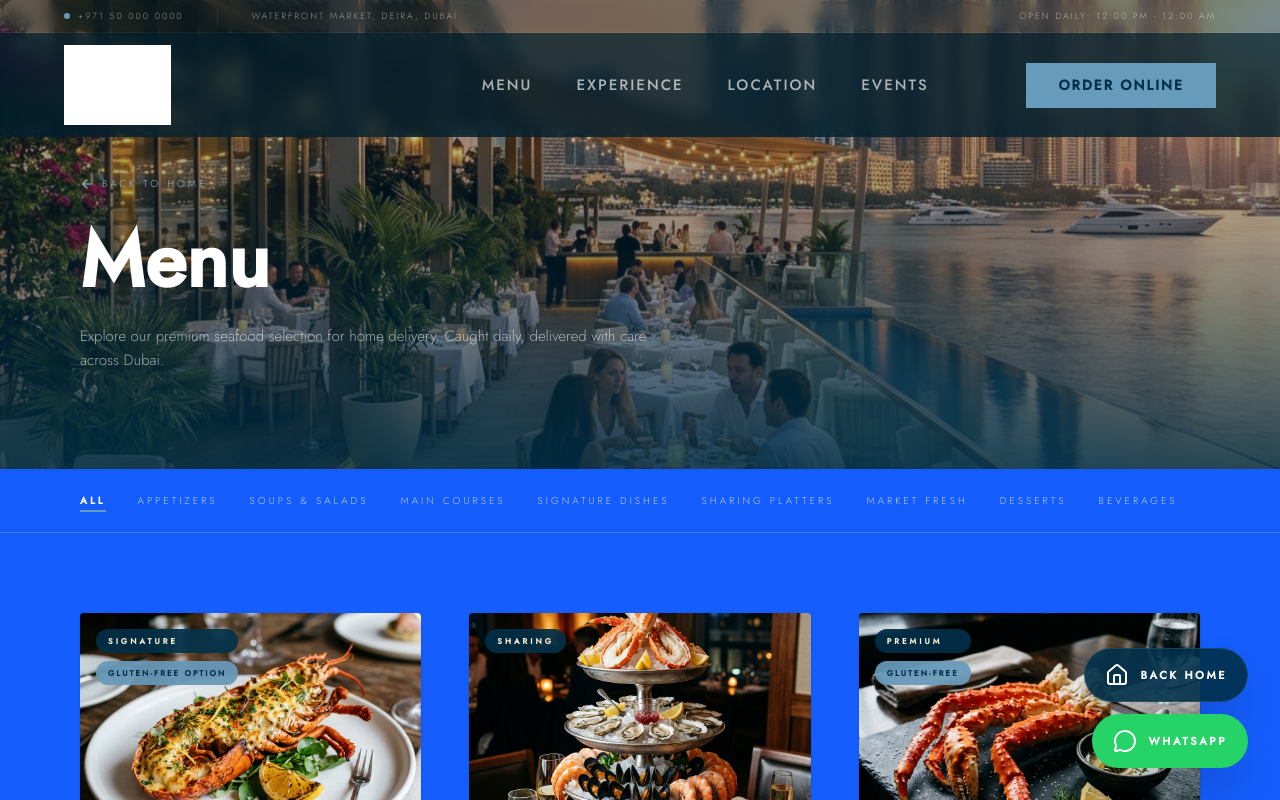
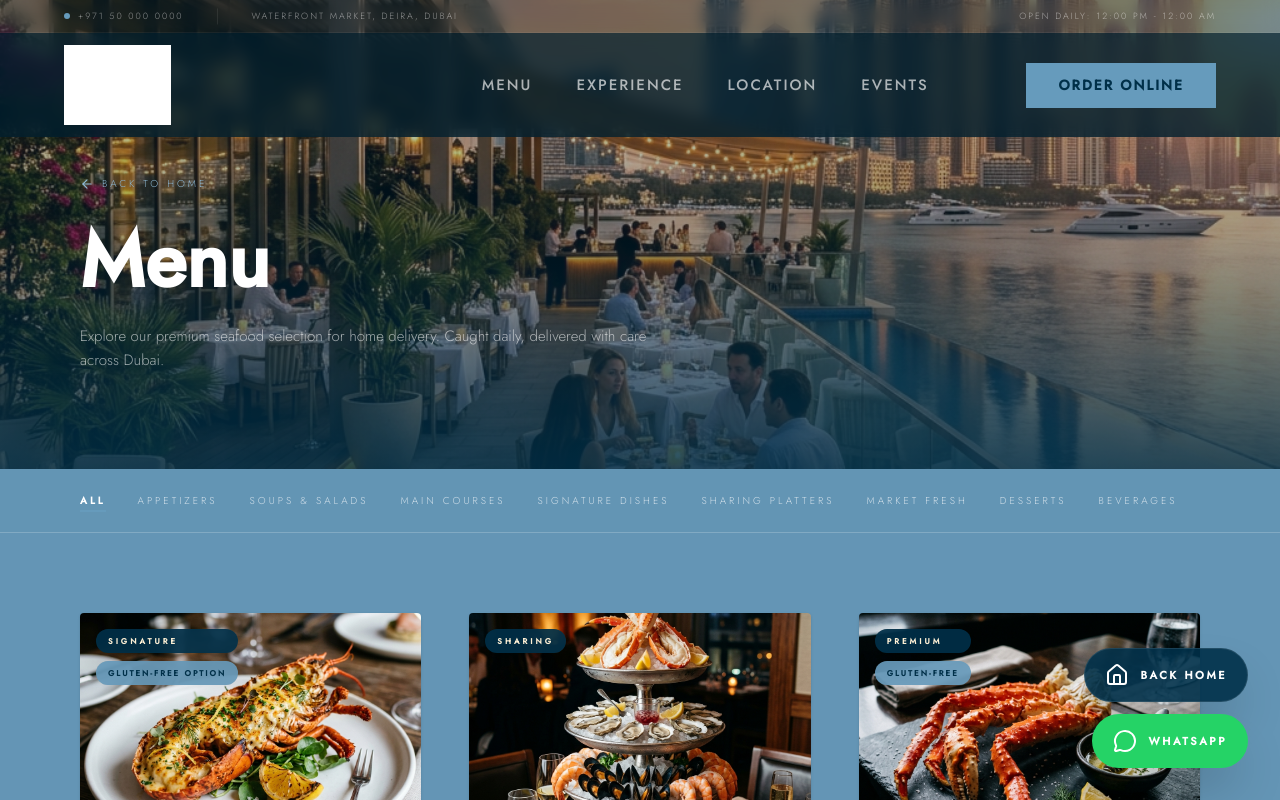
Before and after one commit to Fazilfazi991/boatweb, a Next.js app: page /menu in a window 1280 px wide. Shown: the top 800 px of the page. Built offline with nearby package versions, Linux system fonts and the light colour scheme; grey boxes are pictures that could not be loaded.

Commit message:
Update menu page background to specific blue color

```diff
--- a/src/app/menu/page.tsx
+++ b/src/app/menu/page.tsx
@@ -75,7 +75,7 @@ function MenuContent() {
   };
 
   return (
-    <main className="bg-blue-600 min-h-screen text-white">
+    <main className="bg-[#6495b5] min-h-screen text-white">
       <Navbar />
 
       {/* Hero Section */}
@@ -115,7 +115,7 @@ function MenuContent() {
       </section>
 
       {/* Menu Navigation */}
-      <section className="sticky top-[75px] z-30 bg-blue-600/95 backdrop-blur-md border-b border-white/20 px-8 md:px-20 py-6 overflow-x-auto">
+      <section className="sticky top-[75px] z-30 bg-[#6495b5]/95 backdrop-blur-md border-b border-white/20 px-8 md:px-20 py-6 overflow-x-auto">
         <div className="flex items-center gap-8 no-scrollbar">
           {categories.map(cat => (
             <button
@@ -225,7 +225,7 @@ function MenuContent() {
               animate={{ x: 0 }}
               exit={{ x: "100%" }}
               transition={{ type: "spring", damping: 25, stiffness: 200 }}
-              className="fixed top-0 right-0 bottom-0 w-full max-w-md bg-blue-600 text-white z-50 shadow-2xl flex flex-col"
+              className="fixed top-0 right-0 bottom-0 w-full max-w-md bg-[#6495b5] text-white z-50 shadow-2xl flex flex-col"
             >
               <div className="p-8 flex items-center justify-between border-b border-white/20">
                 <div className="flex flex-col">
@@ -302,7 +302,7 @@ function MenuContent() {
               initial={{ scale: 0.9, opacity: 0 }}
               animate={{ scale: 1, opacity: 1 }}
               exit={{ scale: 0.9, opacity: 0 }}
-              className="relative bg-blue-600 text-white p-10 md:p-14 max-w-lg w-full rounded-sm shadow-2xl text-center"
+              className="relative bg-[#6495b5] text-white p-10 md:p-14 max-w-lg w-full rounded-sm shadow-2xl text-center"
             >
               {orderStatus === 'idle' ? (
                 <>
@@ -361,7 +361,7 @@ function MenuContent() {
 
 export default function MenuPage() {
   return (
-    <Suspense fallback={<div className="h-screen bg-blue-600 text-white flex items-center justify-center">Loading...</div>}>
+    <Suspense fallback={<div className="h-screen bg-[#6495b5] text-white flex items-center justify-center">Loading...</div>}>
       <MenuContent />
     </Suspense>
   );
```
